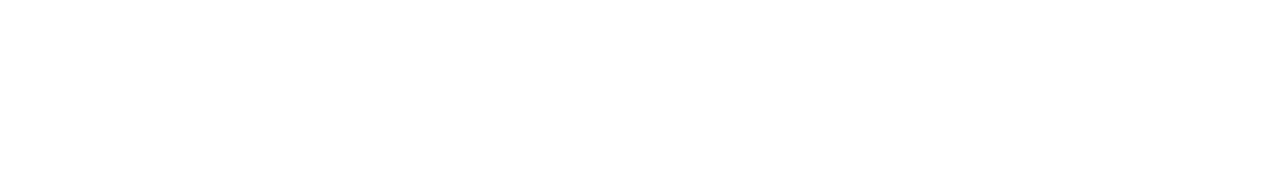
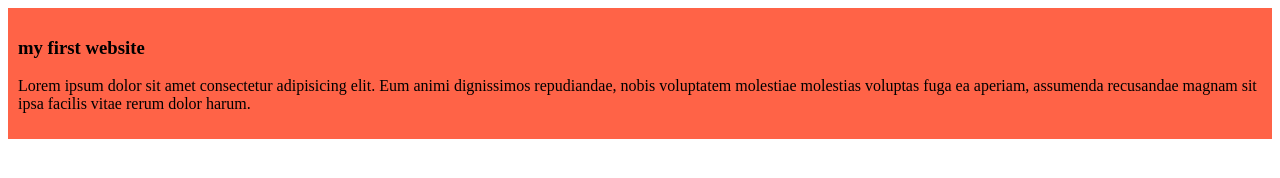
Before and after one commit to nasimali29/my-simple-website, a plain HTML site: page index.html in a window 1280 px wide. Drawn offline with Linux system fonts and the light colour scheme.

Commit message:
added the first blog

```diff
--- a/index.html
+++ b/index.html
@@ -4,8 +4,12 @@
     <meta charset="UTF-8">
     <meta name="viewport" content="width=device-width, initial-scale=1.0">
     <title>my simple website</title>
+    <link rel="stylesheet" href="style/blog.css">
 </head>
 <body>
-
+    <div>
+        <h3>my first website</h3>
+        <p>Lorem ipsum dolor sit amet consectetur adipisicing elit. Eum animi dignissimos repudiandae, nobis voluptatem molestiae molestias voluptas fuga ea aperiam, assumenda recusandae magnam sit ipsa facilis vitae rerum dolor harum.</p>
+    </div>
 </body>
 </html>
--- /dev/null
+++ b/style/blog.css
@@ -0,0 +1,4 @@
+div{
+    background-color: tomato;
+    padding: 10px;
+}
```
